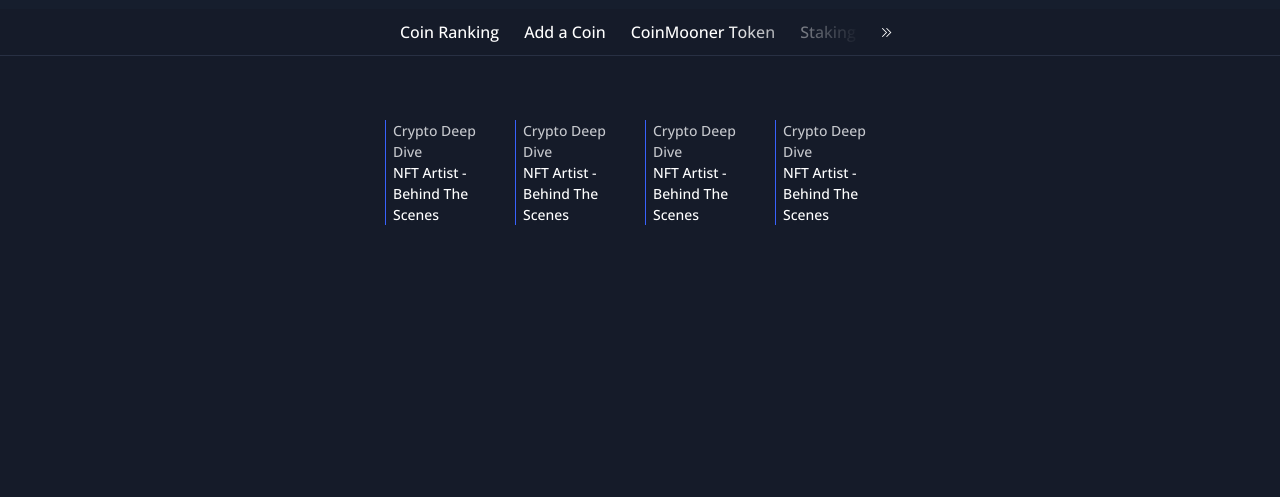
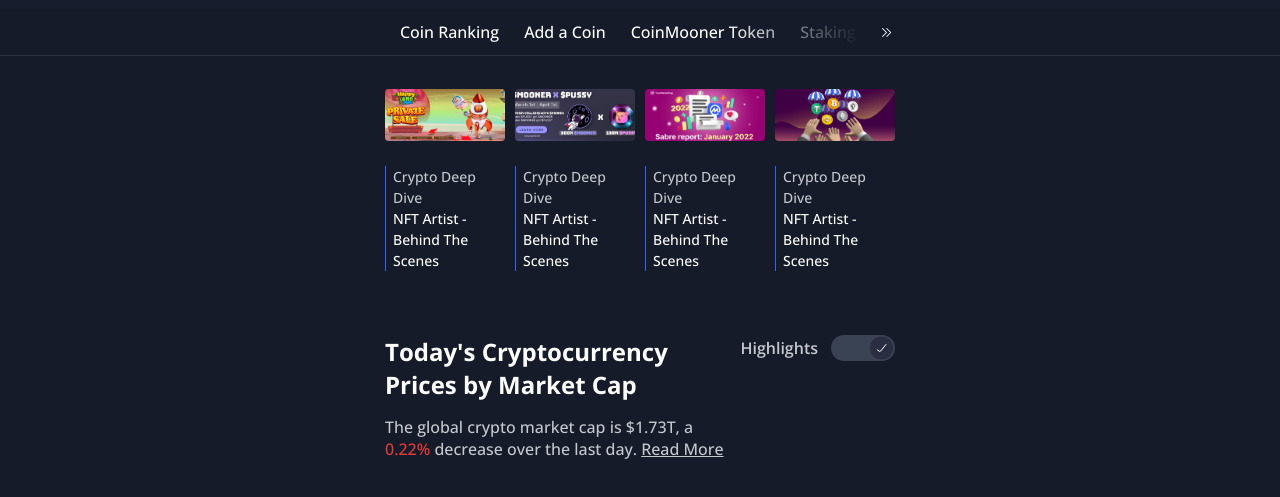
Before and after one commit to shahrizoda-sharifjonova/coin, a website: page src/index.pug in a window 1280 px wide. Shown: the part 193-690 px from the top of the page. Drawn offline with nearby package versions, Linux system fonts and the light colour scheme; files that its build step writes are made by us from their sources; files whose address does not match are found by name; a web font is replaced by a local one.

Commit message:
end prices block

```diff
--- a/gulp/version.json
+++ b/gulp/version.json
@@ -1,3 +1,3 @@
 {
-    "main": "20220322003224"
+    "main": "20220322175235"
 }
--- a/src/components/cards.pug
+++ b/src/components/cards.pug
@@ -6,22 +6,22 @@
                     .cards__swiper-wrapper.swiper-wrapper
                         .swiper-slide.cards-slide
                             .cards__img
-                                img(src="@img/cards-img-1.pngj", alt="" draggable="false" loading="lazy")
+                                img(src="@img/cards-img-1.png", alt="" draggable="false" loading="lazy")
                             .cards__content
                                 p.cards__p #[span.cards__span Crypto Deep Dive] #[br] NFT Artist - Behind The Scenes
                         .swiper-slide.cards-slide
                             .cards__img
-                                img(src="@img/cards-img-2.pngj", alt="" draggable="false" loading="lazy")
+                                img(src="@img/cards-img-2.png", alt="" draggable="false" loading="lazy")
                             .cards__content
                                 p.cards__p #[span.cards__span Crypto Deep Dive] #[br] NFT Artist - Behind The Scenes
                         .swiper-slide.cards-slide
                             .cards__img
-                                img(src="@img/cards-img-3.pngj", alt="" draggable="false" loading="lazy")
+                                img(src="@img/cards-img-3.png", alt="" draggable="false" loading="lazy")
                             .cards__content
                                 p.cards__p #[span.cards__span Crypto Deep Dive] #[br] NFT Artist - Behind The Scenes
                         .swiper-slide.cards-slide
                             .cards__img
-                                img(src="@img/cards-img-4.pngj", alt="" draggable="false" loading="lazy")
+                                img(src="@img/cards-img-4.png", alt="" draggable="false" loading="lazy")
                             .cards__content
                                 p.cards__p #[span.cards__span Crypto Deep Dive] #[br] NFT Artist - Behind The Scenes
                 .cards__pagination.swiper-pagination
--- /dev/null
+++ b/src/components/prices.pug
@@ -0,0 +1,12 @@
+mixin prices()
+    .prices
+        .prices__body.container
+            .prices__top
+                .prices__top-texts
+                    h2.prices__top-title.title Today's Cryptocurrency Prices by Market Cap
+                    p.prices__top-desc The global crypto market cap is $1.73T, a #[span.prices__top-span 0.22%] decrease over the last day. #[a(href="#!").prices__top-link Read More]
+                .prices__action
+                    label(for="checkbox").prices__label Highlights
+                    .prices__chk
+                        input(type="checkbox" checked)#checkbox
+                        div
--- a/src/index.pug
+++ b/src/index.pug
@@ -17,6 +17,8 @@
             .main
                 include components/cards
                 +cards
+                include components/prices
+                +prices
             include components/footer
             +footer
         script(src="js/app.min.js")
--- /dev/null
+++ b/src/scss/layout/_prices.scss
@@ -0,0 +1,82 @@
+.prices{
+    &__top{
+        display: flex;
+        align-items: flex-start;
+        justify-content: space-between;
+        &-title{
+            margin-bottom: 15px;
+        }
+        &-desc{
+            font-weight: 500;
+            font-size: 16px;
+            line-height: 22px;
+            color: #C6C8CD;
+        }
+        &-span{
+            color: #E53D35;
+        }
+        &-link{
+            text-decoration: underline;
+            font-weight: 500;
+            font-size: 16px;
+            line-height: 22px;
+            color: #C6C8CD;
+        }
+    }
+    &__action{
+        display: flex;
+        align-items: center;
+        column-gap: 13px;
+    }
+    &__label{
+        font-weight: 600;
+        font-size: 16px;
+        line-height: 22px;
+        color: #C6C8CD;
+        cursor: pointer;
+    }
+    &__chk{
+        position: relative;
+        width: 64px;
+        height: 26px;
+        input[type=checkbox]{
+            position: absolute;
+            top: 0;
+            right: 0;
+            bottom: 0;
+            left: 0;
+            width: 100%;
+            height: 100%;
+            z-index: 5;
+            opacity: 0;
+            cursor: pointer;
+            &:checked{
+                &~div::before{
+                    transform: translate(37px, -50%);
+                }
+            }
+        }
+        &>div{
+            position: relative;
+            width: 100%;
+            height: 100%;
+            background: #8D99AE50;
+            border-radius: 50px;
+            &::before{
+                content: '';
+                position: absolute;
+                transition: 200ms ease;
+                top: 50%;
+                transform: translateY(-50%);
+                border-radius: 50%;
+                left: 2px;
+                width: 23px;
+                height: 23px;
+                background: url('../img/prices-icon-check.svg'), #2B2D42;
+                background-size: 16px 16px;
+                background-position: center;
+                background-repeat: no-repeat;
+            }
+        }
+    }
+}
--- a/src/scss/style.scss
+++ b/src/scss/style.scss
@@ -28,7 +28,8 @@
     'layout/forms',
     'layout/top',
     'layout/menu',
-    'layout/cards';
+    'layout/cards',
+    'layout/prices';
 // components
 @import
     'components/buttons',
--- a/src/scss/themes/_theme.scss
+++ b/src/scss/themes/_theme.scss
@@ -36,3 +36,10 @@
     border: none;
     cursor: pointer;
 }
+.title{
+    font-style: normal;
+    font-weight: 700;
+    font-size: 24px;
+    line-height: 33px;
+    color: #FFFFFF;
+}
```
Also changed, not shown: dist/css/style.css, dist/css/style.min.css, dist/img/prices-icon-check.svg (added), dist/index.html, src/img/prices-icon-check.svg (added).
